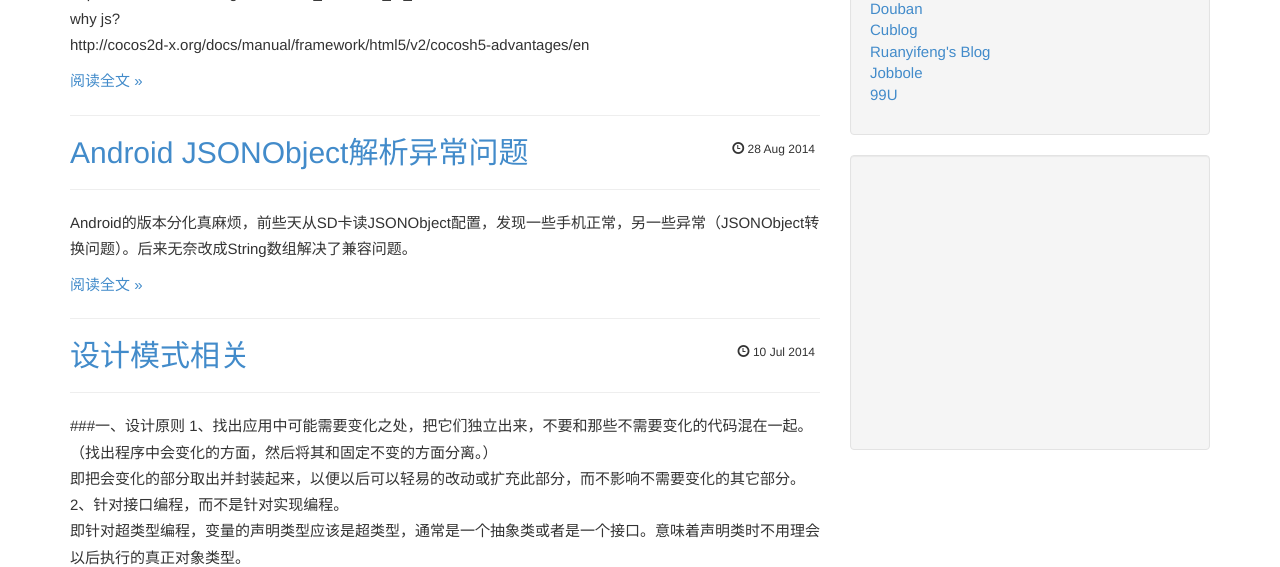
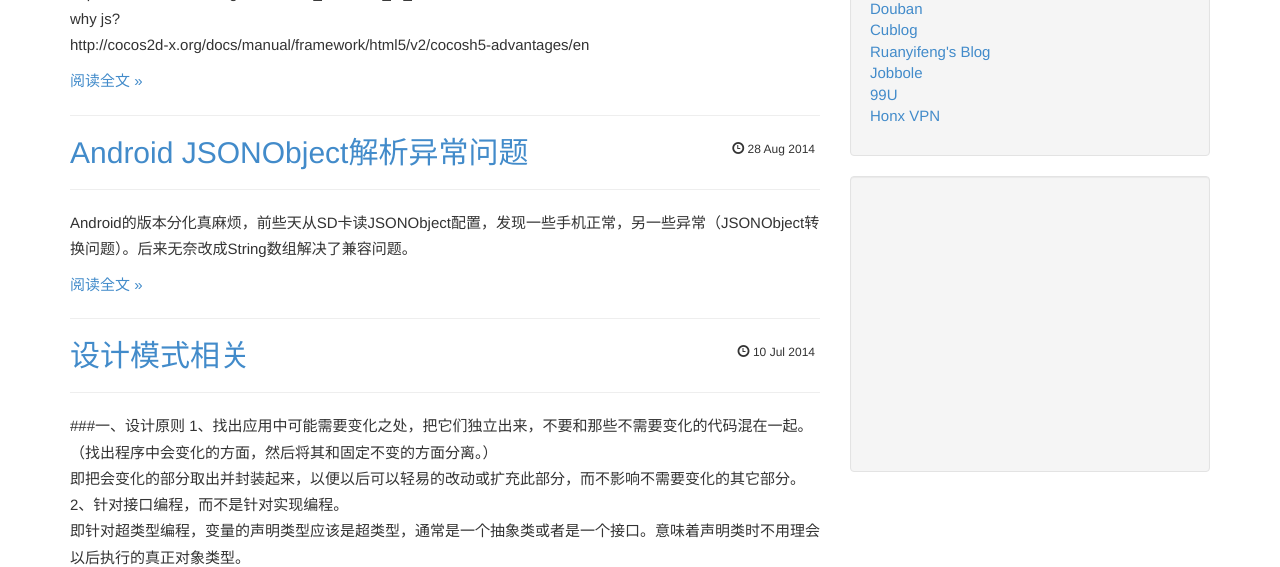
Before and after one commit to wdyggh/wdyggh.github.com, a Jekyll site: the page built from index.html, in a window 1280 px wide and 900 px high, scrolled down 351 px. Shown: the part 153-720 px from the top of the window. Built offline with Jekyll 4.4.1, drawn with Linux system fonts in a browser that asks for light colours; Markdown is read by kramdown in place of the engine named in the settings; the list of posts is cut into pages by our own code; comment, search, counter and statistics services are not loaded.

Commit message:
update template/default.html

```diff
--- a/_layouts/default.html
+++ b/_layouts/default.html
@@ -210,6 +210,11 @@
                   99U
                 </a>
               </li>
+              <li>
+                <a href="http://honx.in/i/U84FRn8mTgLfZ37v">
+                  Honx VPN
+                </a>
+              </li>
             </ul>
           </div>
           <!-- Side Widget Well -->
```
